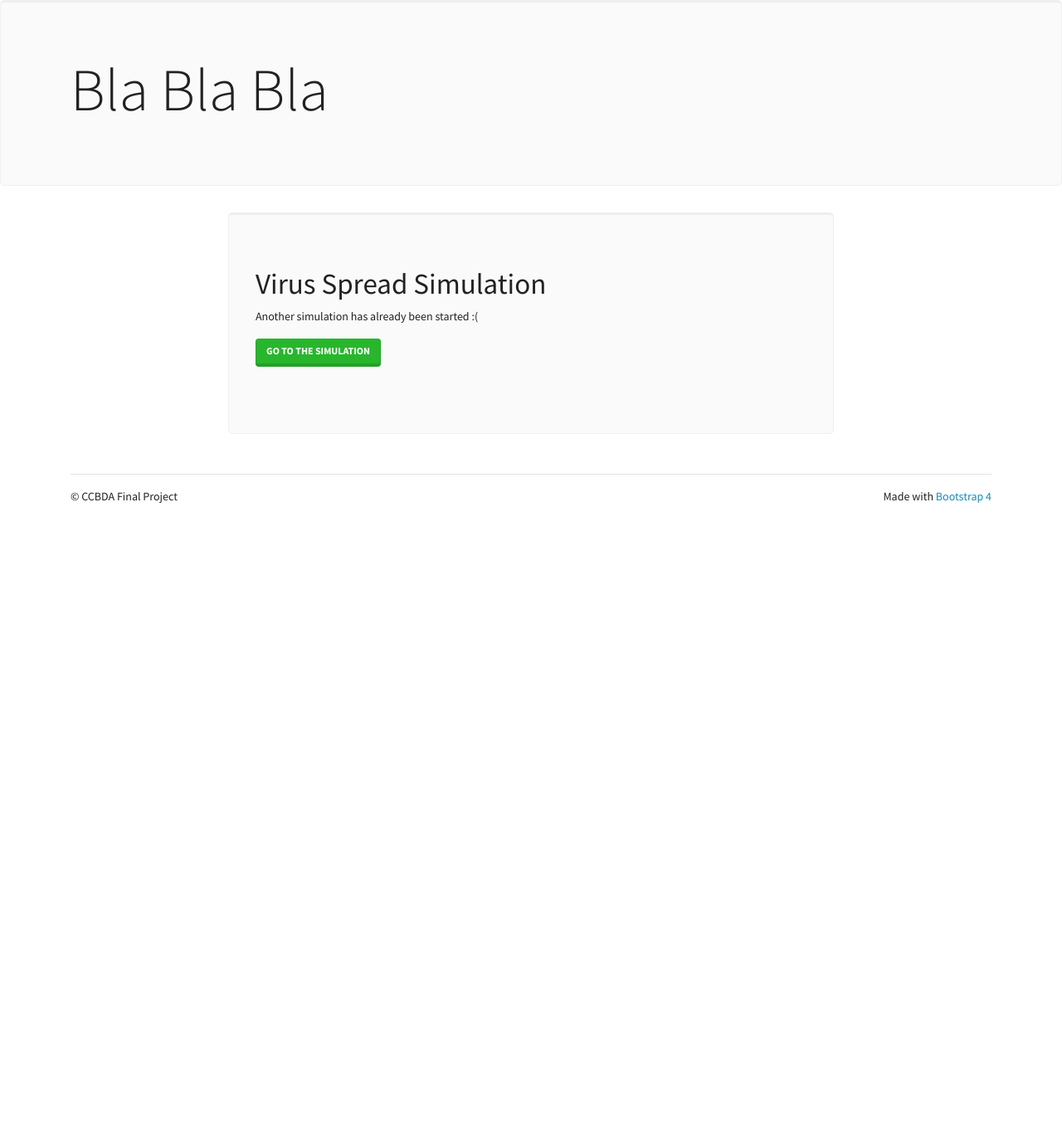
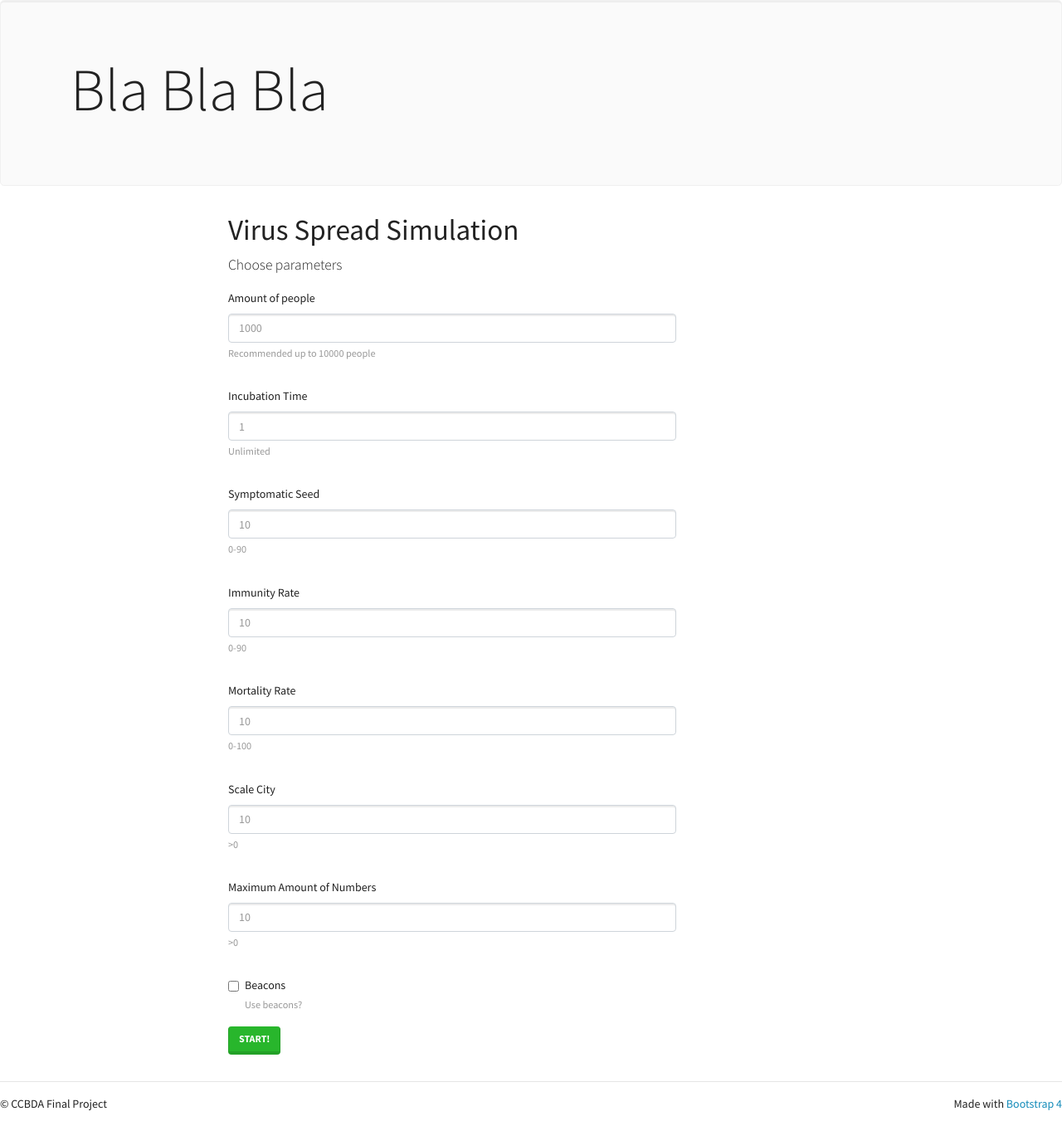
Before and after one commit to borysova/CCBDA-Frontend, a Django app: page / in a window 1280 px wide. Shown: the part 57-1414 px from the top of the page at 83% size. Before the commit the page ends 663 px from the top, so only its background shows below. Run offline with Django 3.2, Linux system fonts and the light colour scheme; some libraries are stand-ins or nearby versions.

Commit message:
parameters submission form

```diff
--- /dev/null
+++ b/form/forms.py
@@ -0,0 +1,4 @@
+from django import forms
+
+class NameForm(forms.Form):
+    your_name = forms.CharField(label='Your name', max_length=100)
--- a/form/templates/generic.html
+++ b/form/templates/generic.html
@@ -19,6 +19,12 @@
           integrity="sha384-wvfXpqpZZVQGK6TAh5PVlGOfQNHSoD2xbE+QkPxCAFlNEevoEH3Sl0sibVcOQVnN" crossorigin="anonymous">
 </head>
 <body>
+<header>
+    <script
+  src="https://code.jquery.com/jquery-3.6.0.min.js"
+  integrity="sha256-/xUj+3OJU5yExlq6GSYGSHk7tPXikynS7ogEvDej/m4="
+  crossorigin="anonymous"></script>
+</header>
 <nav class="navbar navbar-expand-md navbar-dark bg-success">
     <div class="container">
         <a href="../" class="navbar-brand">CCBDA Final Project</a>
--- a/form/templates/index.html
+++ b/form/templates/index.html
@@ -3,22 +3,55 @@
     <div class="row justify-content-md-center">
         <div class="col-sm-8">
             {% if var %}
-                <div class="jumbotron" id="simstart">
                 <h1>Virus Spread Simulation</h1>
                 <div class="row">
                     <div class="col-sm-9">
                         <p class="lead">Choose parameters</p>
-                            <form>
+                        <form action="https://ehno8ok3r3.execute-api.eu-west-1.amazonaws.com/retrieve_stats" method="post" id="simParameters">
+                            <div class="form-group">
+                                <label for="individuals">Amount of people</label>
+                                <input type="number" name="individuals" class="form-control" id="individuals" aria-describedby="indivHelp" min="0" placeholder="1000">
+                                <small id="indivHelp" class="form-text text-muted pb-3">Recommended up to 10000 people</small>
+                            </div>
+                            <div class="form-group">
+                                <label for="incubation">Incubation Time</label>
+                                <input type="number" name="incubation" class="form-control" id="incubation" aria-describedby="incubHelp" min="0" placeholder="1">
+                                <small id="incubHelp" class="form-text text-muted pb-3">Unlimited</small>
+                            </div>
+                            <div class="form-group">
+                                <label for="symptom">Symptomatic Seed</label>
+                                <input type="number" name="symptomatic" class="form-control" id="symptom" aria-describedby="symptomHelp" placeholder="10" min="0" max="90">
+                                <small id="symptomHelp" class="form-text text-muted pb-3">0-90</small>
+                            </div>
+                            <div class="form-group">
+                                <label for="symptom">Immunity Rate</label>
+                                <input type="number" name="immunity" class="form-control" id="immun" aria-describedby="immunHelp" placeholder="10" min="0" max="90">
+                                <small id="immunHelp" class="form-text text-muted pb-3">0-90</small>
+                            </div>
                             <div class="form-group">
                                 <label for="mortalityRate">Mortality Rate</label>
-                                    <input type="number" class="form-control" id="mortalityRate" aria-describedby="mortHelp" placeholder="0.1" min="0.0" max="1.0" step="0.05" id="n" oninput="(validity.valid)||(value='');">
-                                    <small id="mortHelp" class="form-text text-muted">0.0 - 1.0</small>
+                                <input type="number" name="mortality" class="form-control" id="mortalityRate" aria-describedby="mortHelp" placeholder="10" min="0" max="100">
+                                <small id="mortHelp" class="form-text text-muted pb-3">0-100</small>
+                            </div>
+                            <div class="form-group">
+                                <label for="scaleCity">Scale City</label>
+                                <input type="number" name="scale_city" class="form-control" id="scaleCity" aria-describedby="scaleHelp" placeholder="10" min="0">
+                                <small id="scaleHelp" class="form-text text-muted pb-3">>0</small>
+                            </div>
+                            <div class="form-group">
+                                <label for="maxRounds">Maximum Amount of Numbers</label>
+                                <input type="number" name="max_rounds" class="form-control" id="maxRounds" aria-describedby="roundsHelp" placeholder="10" min="0">
+                                <small id="roundsHelp" class="form-text text-muted pb-3">>0</small>
+                            </div>
+                            <div class="form-check">
+                                <input type="checkbox" name="beacons" class="form-check-input" id="beacons" aria-describedby="beaconsHelp">
+                                <label class="form-check-label" for="beacons">Beacons</label>
+                                <small id="beaconsHelp" class="form-text text-muted pb-3">Use beacons?</small>
                             </div>
                             <p><a type="submit "class="btn btn-success" href="{% url 'form:simulation' %}">Start!</a></p>
                         </form>
                     </div>
-                    </div>
-                </div>
+                </div></div>
             {% else %}
                 <div class="jumbotron" id="simstart">
                     <h1>Virus Spread Simulation</h1>
@@ -33,4 +66,15 @@
         </div>
     </div>
 {% endblock %}
-{% block scripts %}<!-- /scripts -->{% endblock %}
+
+{% block scripts %}
+    <script>
+    $("#simParameters").submit(function(event){
+	event.preventDefault(); //prevent default action
+	var post_url = $(this).attr("action"); //get form action url
+	var form_data = $(this).serialize(); //Encode form elements for submission
+
+	$.post( post_url, form_data, function( response ) {});
+});
+    </script>
+{% endblock %}
--- a/form/views.py
+++ b/form/views.py
@@ -8,7 +8,7 @@ from django.http import HttpResponseRedirect
 
 def home(request):
     test = {
-        "var": False
+        "var": True
     }
     return render(request, 'index.html', test)
 
@@ -21,3 +21,26 @@ def signup(request):
     status = leads.insert_lead(request.POST['name'], request.POST['email'], request.POST['previewAccess'])
     return HttpResponse('', status=status)
 """
+
+from django.http import HttpResponseRedirect
+from django.shortcuts import render
+
+from .forms import NameForm
+
+def get_name(request):
+    # if this is a POST request we need to process the form data
+    if request.method == 'POST':
+        # create a form instance and populate it with data from the request:
+        form = NameForm(request.POST)
+        # check whether it's valid:
+        if form.is_valid():
+            # process the data in form.cleaned_data as required
+            # ...
+            # redirect to a new URL:
+            return HttpResponseRedirect('/thanks/')
+
+    # if a GET (or any other method) we'll create a blank form
+    else:
+        form = NameForm()
+
+    return render(request, 'simulation.html', {'form': form})
```
Lines whose indentation alone changed are shown as unchanged.
